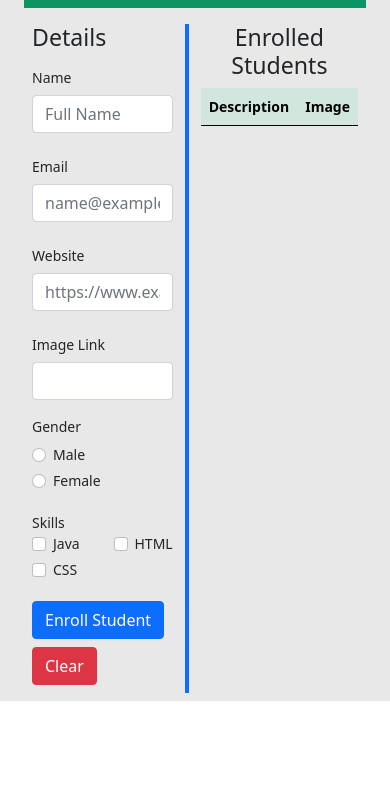
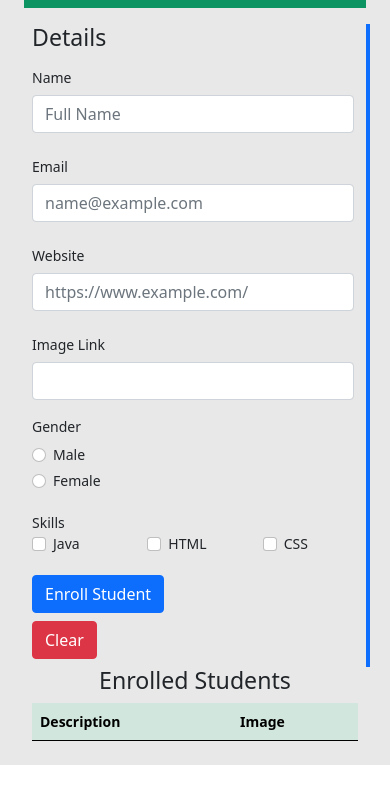
Before and after one commit to SamNagarro/StudentEnrollmentSite, a plain HTML site: page index.html in a window 390 px wide. Shown: the part 41-844 px from the top of the page. Drawn offline with nearby package versions, Linux system fonts and the light colour scheme.

Commit message:
small column

```diff
--- a/index.html
+++ b/index.html
@@ -49,7 +49,7 @@
         <div class="row px-2 py-2 d-flex">
 
             <!-- Column 1 -->
-            <div id="col1" class="col border-primary border-4 border-end">
+            <div id="col1" class="col-sm border-primary border-4 border-end">
                 <h3>Details</h3>
 
                 <!-- Form -->
```
